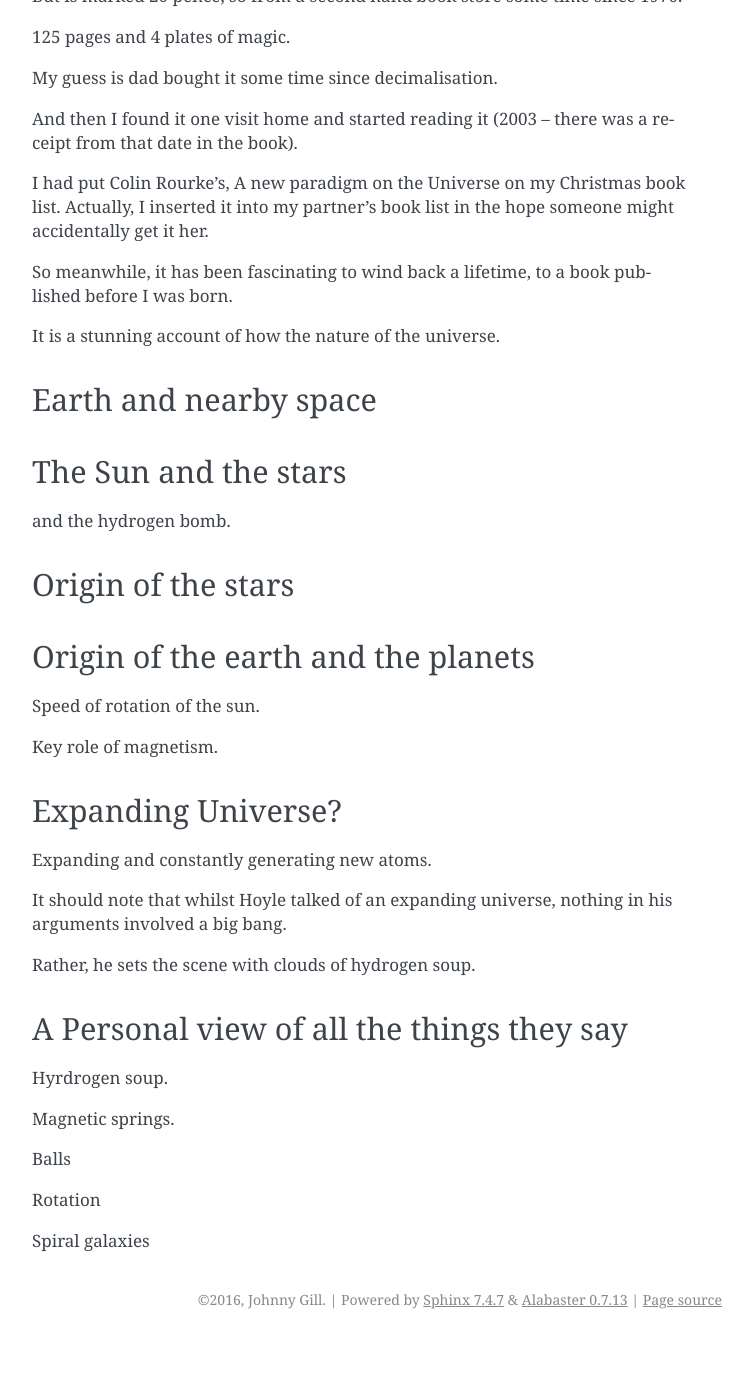
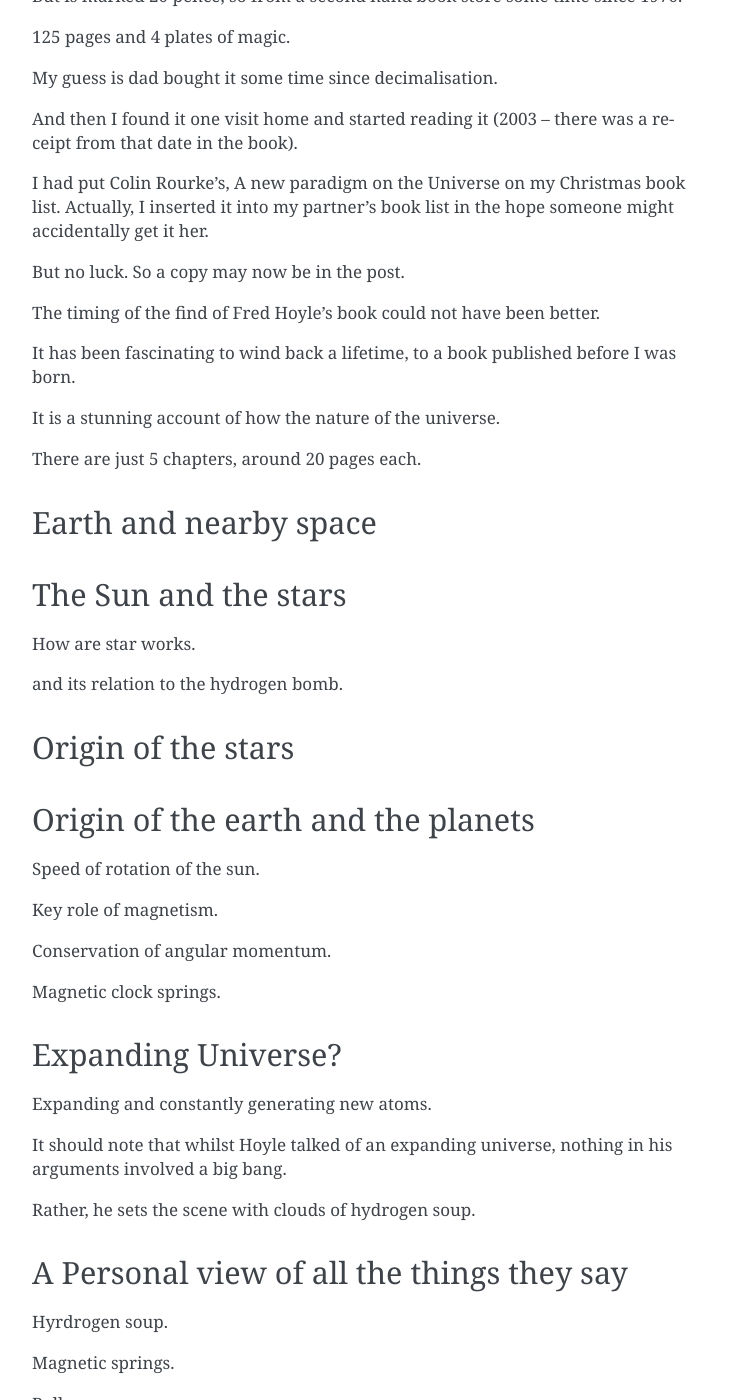
Before and after one commit to openbermuda/karmapi, a Sphinx documentation site: the page built from docs/nodice/fred.rst, in a window 1280 px wide and 1400 px high, scrolled down 654 px. Shown: the whole window, without its empty margins (388-1141 px from the left). Built offline with Sphinx 7.4.7, drawn with Linux system fonts in a browser that asks for light colours; formulas are drawn with MathJax 3; pages that are not in the unit, such as notebooks, are missing from menus; before the commit the page ends 1993 px from its top, so only the background shows below that; some of the changed text lies outside the part shown.

Commit message:
expanding thoughts on fred's universe

```diff
--- a/docs/nodice/fred.rst
+++ b/docs/nodice/fred.rst
@@ -40,10 +40,17 @@
 Christmas book list.  Actually, I inserted it into my partner's book
 list in the hope someone might accidentally get it her.
 
-So meanwhile, it has been fascinating to wind back a lifetime, to a
+But no luck.  So a copy may now be in the post.
+
+The timing of the find of Fred Hoyle's book could not have been
+better.
+
+It has been fascinating to wind back a lifetime, to a
 book published before I was born.
 
 It is a stunning account of how the nature of the universe.
+
+There are just 5 chapters, around 20 pages each.
 
 Earth and nearby space
 ======================
@@ -51,7 +58,10 @@
 The Sun and the stars
 =====================
 
-and the hydrogen bomb.
+How are star works.
+
+and its relation to the hydrogen bomb.
+
 
 Origin of the stars
 ===================
@@ -62,6 +72,10 @@
 Speed of rotation of the sun.
 
 Key role of magnetism.
+
+Conservation of angular momentum.
+
+Magnetic clock springs.
 
 Expanding Universe?
 ===================
```
Also changed, not shown: other parts of docs/nodice/fred.rst (+2 -0 lines).
